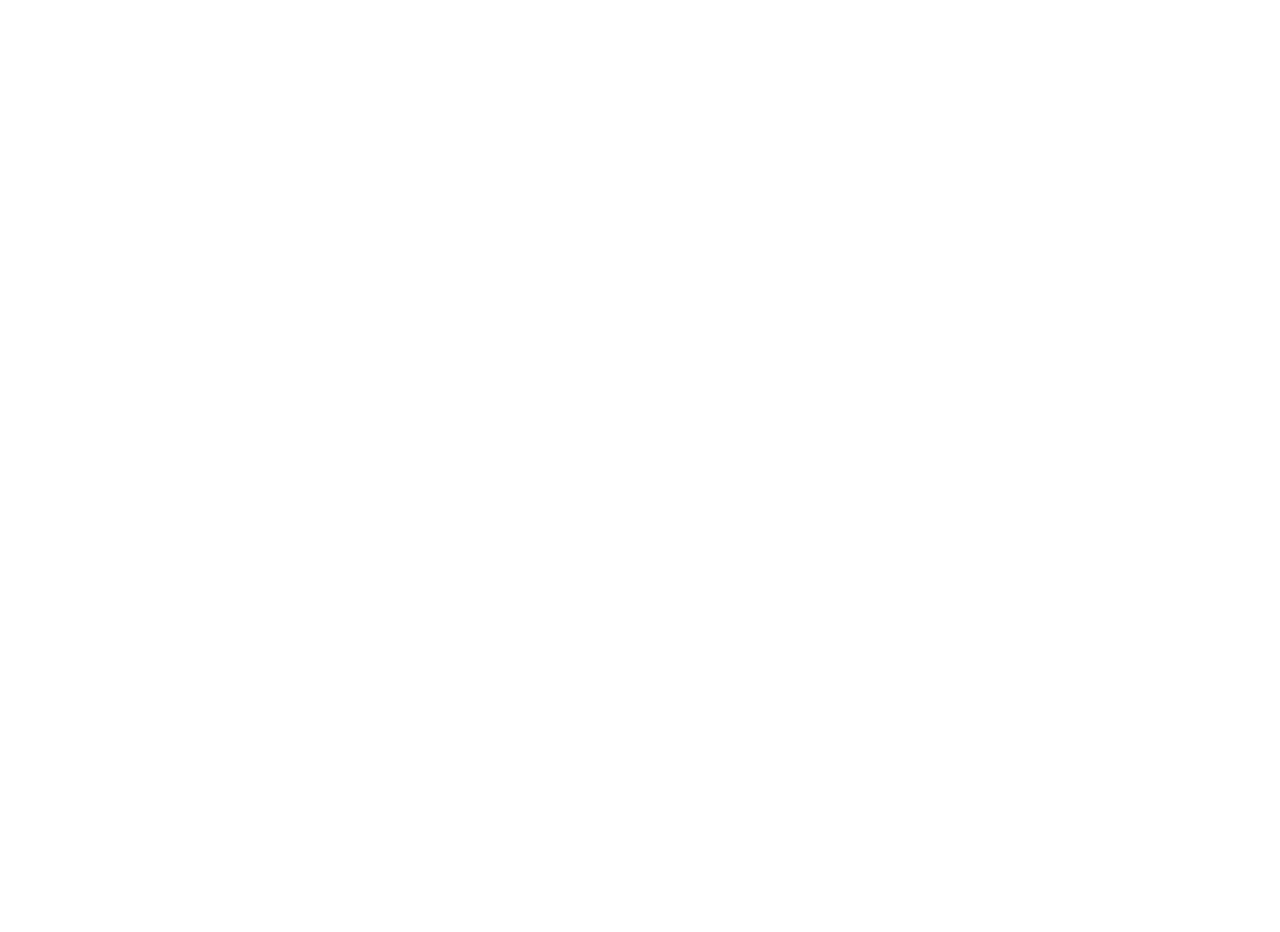
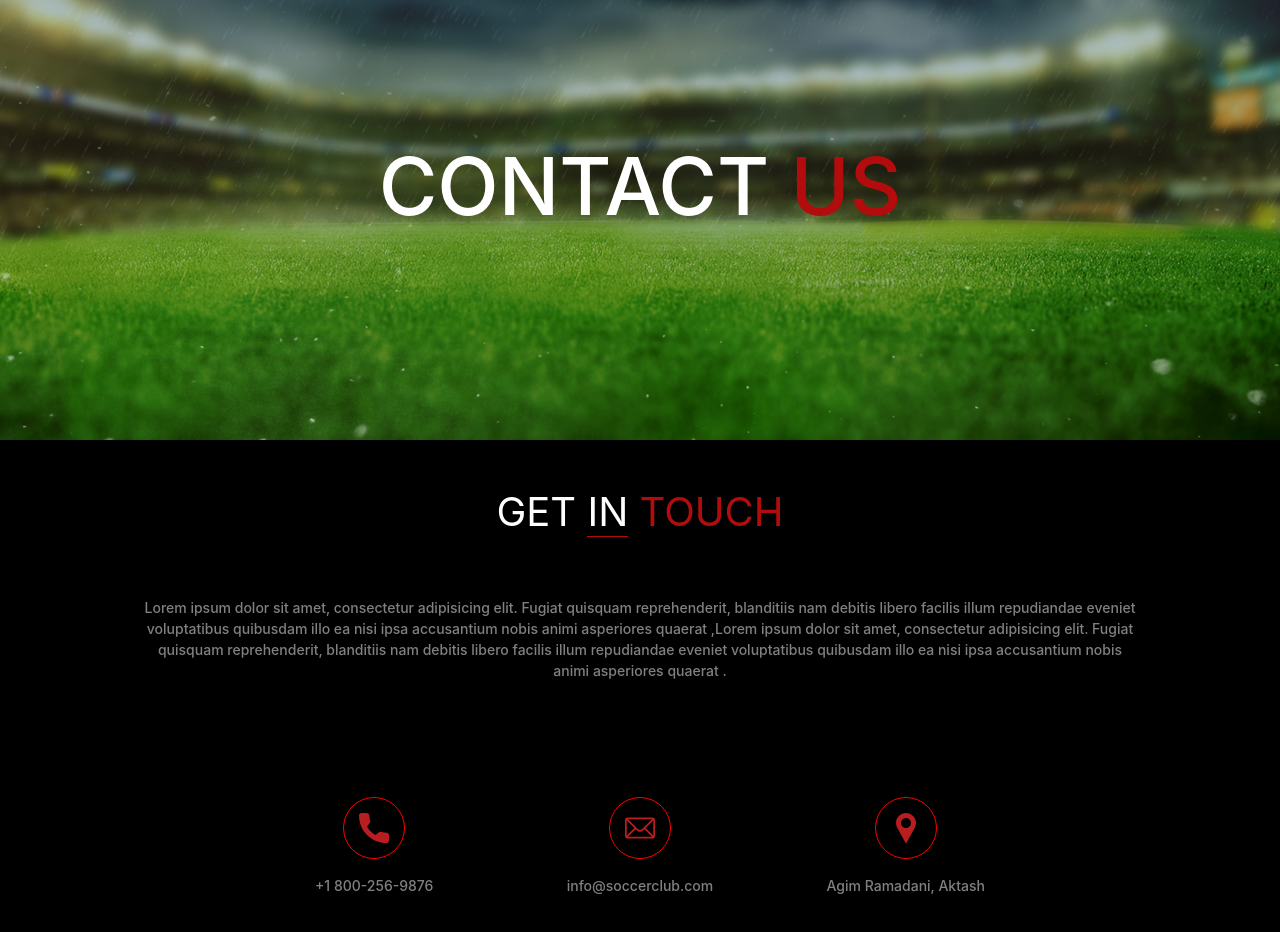
Before and after one commit to dionk6/TMSWebAPI, a React (Create React App) app in the folder tms-web-front/: page /Contact in a window 1280 px wide. Shown: the part 160-1092 px from the top of the page. Before the commit the page ends 800 px from the top, so only its background shows below. Built offline with nearby package versions, Linux system fonts and the light colour scheme.

Commit message:
Contact Page front finished

```diff
--- a/tms-web-front/src/Routes/Routes.js
+++ b/tms-web-front/src/Routes/Routes.js
@@ -11,6 +11,10 @@ const NotFound = lazy(() => import('../NotFound'));
 const routes = [
     {
         path: "/",
+        component:User
+    },
+    {
+        path: "/Contact",
         component:User
     },
     {
--- /dev/null
+++ b/tms-web-front/src/User/Components/ContactBanner/ContactBanner.css
@@ -0,0 +1,13 @@
+.contactBanner{
+    height: 500px;
+    background: url(../../../assets/img/innerpageBg.jpg);
+    background-size: cover;
+    background-position: center center;
+}
+.title{
+    color: white;
+    font-size: 80px;
+}
+.title span{
+    color: rgb(179, 12, 12);
+}
--- /dev/null
+++ b/tms-web-front/src/User/Components/ContactBanner/ContactBanner.js
@@ -0,0 +1,11 @@
+import './ContactBanner.css'
+
+const ContactBanner = () => {
+    return (
+        <div className="contactBanner col-12 d-flex justify-content-center align-items-center text-center">
+            <h1 className="title">CONTACT <span>US</span></h1>
+        </div>
+    );
+}
+
+export default ContactBanner;
--- /dev/null
+++ b/tms-web-front/src/User/Components/ContactContent/ContactContent.css
@@ -0,0 +1,29 @@
+.contactContent{
+    background: black;
+}
+
+.contactContent h1{
+    color: white;
+    font-size: 40px;
+    font-weight: normal;
+    padding-bottom: 5px;
+}
+
+.contactContent h1 span:nth-child(1){
+    border-bottom: 1px solid rgb(179, 12, 12);
+}
+.contactContent h1 span:nth-child(2){
+    color: rgb(179, 12, 12);
+}
+.contactContent p {
+    color: gray;
+    font-size: 14px;
+    font-weight: 500;
+}
+.roundBox{
+    width: auto;
+    height: auto;
+    border: 1px solid red;
+    padding: 15px;
+    border-radius: 50%;
+}
--- /dev/null
+++ b/tms-web-front/src/User/Components/ContactContent/ContactContent.js
@@ -0,0 +1,83 @@
+import './ContactContent.css'
+
+const ContactContent = () => {
+    return (
+        <div className="contactContent container-fluid row m-0 mb-5 justify-content-center">
+            <div className="col-12 text-center mt-5 mb-5">
+                <h1>GET <span>IN</span> <span>TOUCH</span></h1>
+            </div>
+            <div className="col-lg-10 text-center">
+                <p>
+                Lorem ipsum dolor sit amet, consectetur adipisicing elit. Fugiat quisquam reprehenderit, blanditiis nam debitis libero facilis illum repudiandae eveniet voluptatibus quibusdam illo ea nisi ipsa accusantium nobis animi asperiores quaerat ,Lorem ipsum dolor sit amet, consectetur adipisicing elit. Fugiat quisquam reprehenderit, blanditiis nam debitis libero facilis illum repudiandae eveniet voluptatibus quibusdam illo ea nisi ipsa accusantium nobis animi asperiores quaerat .
+                </p>
+            </div>
+            <div className="col-lg-8 row" style={{marginTop: "100px",marginBottom: "100px"}}>
+                <div className="col-lg-4 d-flex flex-column justify-content-center align-items-center">
+                    <span className="roundBox mb-3">
+                        <svg
+                            xmlns="http://www.w3.org/2000/svg"
+                            width="30"
+                            height="30"
+                            enableBackground="new 0 0 512 512"
+                            viewBox="0 0 384 384"
+                            >
+                            <path
+                                xmlns="http://www.w3.org/2000/svg"
+                                fill="#b81e20"
+                                d="M353.188 252.052c-23.51 0-46.594-3.677-68.469-10.906-10.719-3.656-23.896-.302-30.438 6.417l-43.177 32.594c-50.073-26.729-80.917-57.563-107.281-107.26l31.635-42.052c8.219-8.208 11.167-20.198 7.635-31.448-7.26-21.99-10.948-45.063-10.948-68.583C132.146 13.823 118.323 0 101.333 0h-70.52C13.823 0 0 13.823 0 30.813 0 225.563 158.438 384 353.188 384c16.99 0 30.813-13.823 30.813-30.813v-70.323c-.001-16.989-13.824-30.812-30.813-30.812z"
+                                data-original="#000000"
+                            ></path>
+                        </svg>
+                    </span>
+                    <p>
+                        +1 800-256-9876
+                    </p>
+                </div>
+                <div className="col-lg-4 d-flex flex-column justify-content-center align-items-center">
+                    <span className="roundBox mb-3">
+                        <svg
+                            xmlns="http://www.w3.org/2000/svg"
+                            width="30"
+                            height="30"
+                            enableBackground="new 0 0 512 512"
+                            viewBox="0 0 512 512"
+                            >
+                            <path
+                                xmlns="http://www.w3.org/2000/svg"
+                                fill="#b81e20"
+                                d="M467 76H45C20.137 76 0 96.262 0 121v270c0 24.885 20.285 45 45 45h422c24.655 0 45-20.03 45-45V121c0-24.694-20.057-45-45-45zm-6.302 30L287.82 277.967c-8.5 8.5-19.8 13.18-31.82 13.18s-23.32-4.681-31.848-13.208L51.302 106h409.396zM30 384.894V127.125L159.638 256.08 30 384.894zM51.321 406l129.587-128.763 22.059 21.943c14.166 14.166 33 21.967 53.033 21.967s38.867-7.801 53.005-21.939l22.087-21.971L460.679 406H51.321zM482 384.894L352.362 256.08 482 127.125v257.769z"
+                                data-original="#000000"
+                            ></path>
+                        </svg>
+                    </span>
+                    <p>
+                        info@soccerclub.com
+                    </p>
+                </div>
+                <div className="col-lg-4 d-flex flex-column justify-content-center align-items-center">
+                    <span className="roundBox mb-3">
+                        <svg
+                            xmlns="http://www.w3.org/2000/svg"
+                            width="30"
+                            height="30"
+                            enableBackground="new 0 0 512 512"
+                            viewBox="0 0 512 512"
+                            >
+                            <path
+                                xmlns="http://www.w3.org/2000/svg"
+                                fill="#b81e20"
+                                d="M256 0C161.896 0 85.333 76.563 85.333 170.667c0 28.25 7.063 56.26 20.49 81.104L246.667 506.5c1.875 3.396 5.448 5.5 9.333 5.5s7.458-2.104 9.333-5.5l140.896-254.813c13.375-24.76 20.438-52.771 20.438-81.021C426.667 76.563 350.104 0 256 0zm0 256c-47.052 0-85.333-38.281-85.333-85.333S208.948 85.334 256 85.334s85.333 38.281 85.333 85.333S303.052 256 256 256z"
+                                data-original="#000000"
+                            ></path>
+                        </svg>
+                    </span>
+                    <p>
+                        Agim Ramadani, Aktash
+                    </p>
+                </div>
+            </div>
+        </div>
+    );
+}
+
+export default ContactContent;
--- /dev/null
+++ b/tms-web-front/src/User/Components/ContactForm/ContactForm.css
@@ -0,0 +1,32 @@
+.contactForm h1{
+    color: gray;
+    font-weight: normal;
+}
+
+.contactForm h1 span:nth-child(1){
+    border-bottom: 2px solid red;
+}
+
+.contactForm h1 span:nth-child(2){
+    color: rgb(179, 12, 12);
+}
+.contactForm h1 span span {
+    color: rgb(179, 12, 12);
+}
+.inputsDesign{
+    background: black;
+    height: 60px;
+    color: gray;
+    font-size: 18px;
+}
+
+.inputsDesign:focus{
+    background:black;
+    border-color: rgb(179, 12, 12);
+    box-shadow: none;
+    color: gray;
+}
+
+.contactForm textarea{
+    height: 150px;
+}
--- /dev/null
+++ b/tms-web-front/src/User/Components/ContactForm/ContactForm.js
@@ -0,0 +1,41 @@
+import './ContactForm.css'
+
+const ContactContent = () => {
+    return (
+        <div className="contactForm row m-0 mb-5 justify-content-center">
+            <div className="col-lg-11 col-10 row m-0 justify-content-center" style={{background: "black"}}>
+                <div className="col-12 text-center" style={{marginTop: "50px",marginBottom: "50px"}}>
+                    <h1>CONTACT U<span>S <span>BY FO</span></span><span>RM</span></h1>
+                </div>
+                <div className="col-lg-10 text-secondary text-center" style={{fontSize: "14px",marginBottom: "80px"}}>
+                    Lorem ipsum dolor sit amet, consectetur adipisicing elit. Fugiat quisquam reprehenderit, blanditiis nam debitis libero facilis illum repudiandae eveniet voluptatibus quibusdam illo ea nisi ipsa accusantium nobis animi asperiores quaerat ,Lorem ipsum dolor sit amet .
+                </div>
+                <form className="row mt-0 mr-0 ml-0 justify-content-center" style={{marginBottom: "100px"}}>
+                    <div className="col-lg-10 row justify-content-center">
+                        <div className="col-lg-6">
+                            <input type="text" className="inputsDesign form-control" placeholder="First Name" />
+                        </div>
+                        <div className="col-lg-6">
+                            <input type="text" className="inputsDesign form-control mt-lg-0 mt-4" placeholder="Last Name" />
+                        </div>
+                    </div>
+                    <div className="col-lg-10 row justify-content-center mt-4">
+                        <div className="col-lg-6">
+                            <input type="text" className="inputsDesign form-control" placeholder="Subject" />
+                        </div>
+                        <div className="col-lg-6">
+                            <input type="text" className="inputsDesign form-control mt-lg-0 mt-4" placeholder="Email" />
+                        </div>
+                    </div>
+                    <div className="col-lg-10 row justify-content-center mt-4">
+                        <div className="col-12">
+                            <textarea className="inputsDesign form-control" placeholder="Message"></textarea>
+                        </div>
+                    </div>
+                </form>
+            </div>
+        </div>
+    );
+}
+
+export default ContactContent
--- a/tms-web-front/src/User/Pages/Contact/Contact.js
+++ b/tms-web-front/src/User/Pages/Contact/Contact.js
@@ -0,0 +1,16 @@
+import ContactBanner from '../../Components/ContactBanner/ContactBanner'
+import ContactContent from '../../Components/ContactContent/ContactContent'
+import ContactForm from '../../Components/ContactForm/ContactForm'
+
+const Contact = () =>{
+
+    return (
+        <div className="contactPage col-12">
+           <ContactBanner />
+           <ContactContent />
+           <ContactForm />
+        </div>
+    );
+}
+
+export default Contact;
--- a/tms-web-front/src/User/Routes/Routes.js
+++ b/tms-web-front/src/User/Routes/Routes.js
@@ -2,13 +2,18 @@ import React, { lazy, Suspense } from 'react'
 import {Switch, Route } from 'react-router-dom';
 
 const Home = lazy(() => import('../Pages/Home/Home'));
+const Contact = lazy(() => import('../Pages/Contact/Contact'));
 
 
 const routes = [
     {
         path: "/",
-        component: Home,
+        component: Home
     },
+    {
+        path: "/Contact",
+        component: Contact
+    }
 ];
 
 const Routes = (props) =>{
```
Also changed, not shown: tms-web-front/src/assets/img/innerpageBg.jpg (added).
